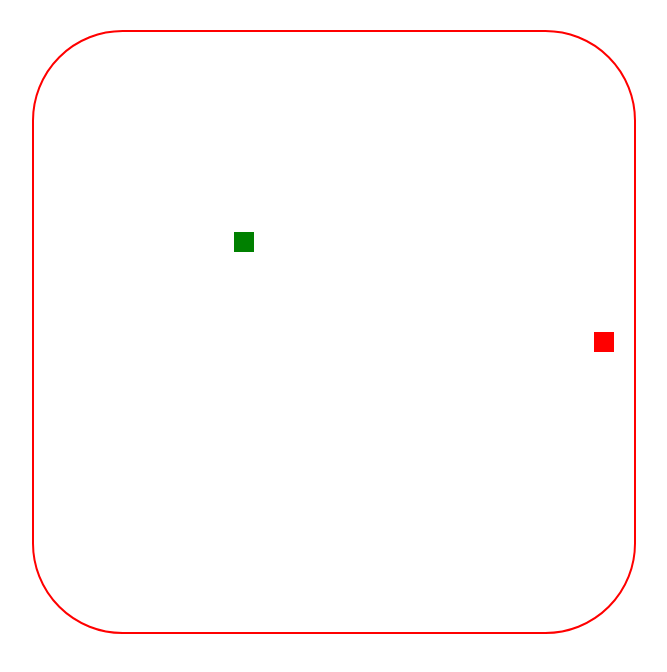
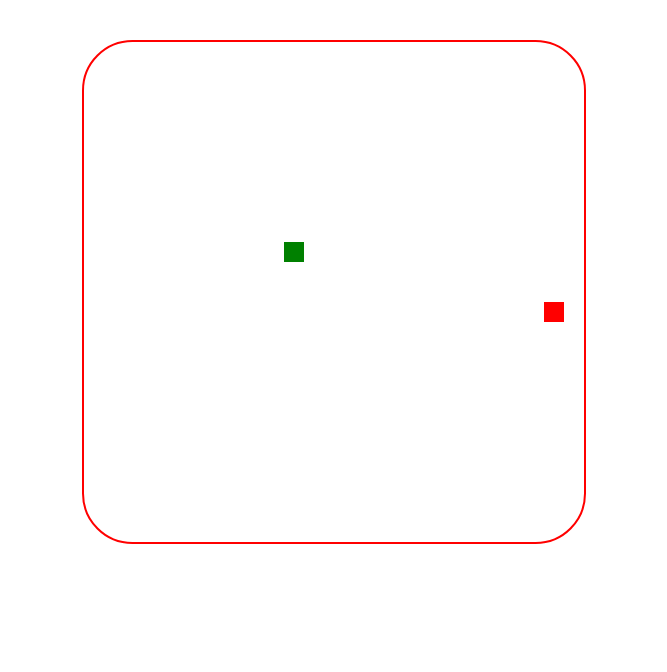
Before and after one commit to JesseOtim/Gama, a plain HTML site: page index.html in a window 1280 px wide. Shown: the whole page, without its empty margins (306-973 px from the left). Drawn offline with Linux system fonts and the light colour scheme.

Commit message:
Refactor code

```diff
--- a/index.html
+++ b/index.html
@@ -7,8 +7,7 @@
     <title>Gama</title>
 </head>
 <body>
-    <canvas id="gameCanvas" width="600px" height="600px"></canvas>
-
+    <canvas id="gameCanvas" width="500px" height="500px"></canvas>
 </body>
 <script src="./gama.js"></script>
 </html>
--- a/styles.css
+++ b/styles.css
@@ -1,9 +1,9 @@
 canvas{
     border: 2px solid red;
-    border-radius: 15%;
+    border-radius: 10%;
     display: block;
     margin: 0 auto;
-    margin-top: 30px;
+    margin-top: 40px;
 }
 
 /* body {
```
